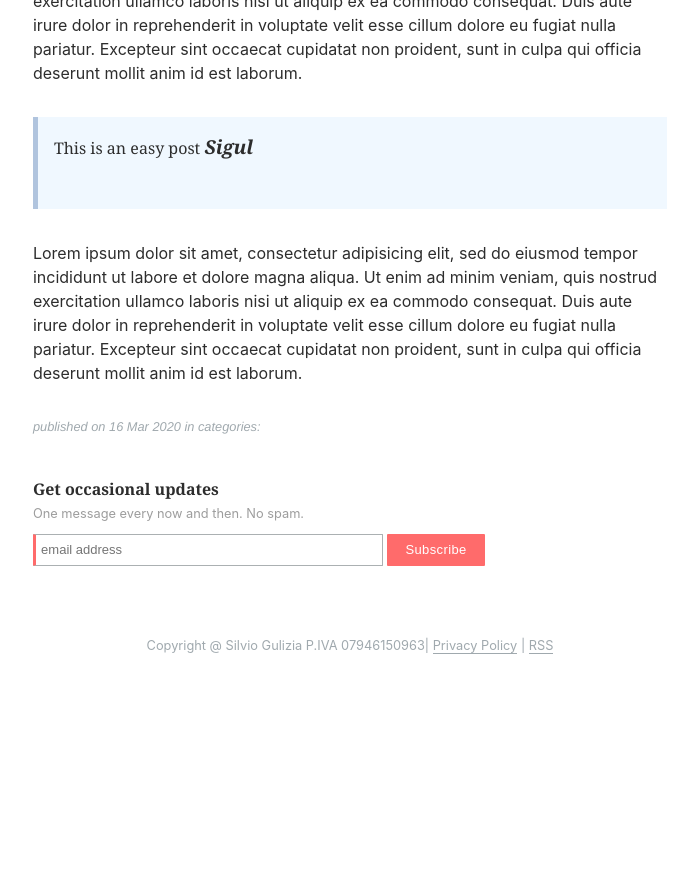
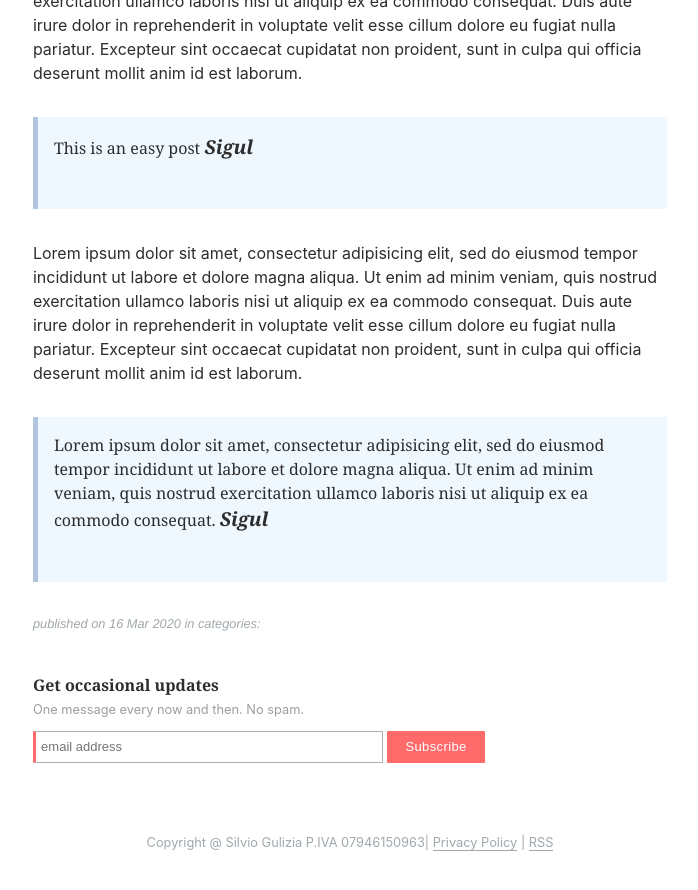
Before and after one commit to sigul/building-jekyll, a Jekyll site: the page built from _posts/2020-03-16-back-to-work.md, in a window 1280 px wide and 900 px high, scrolled down 1237 px. Shown: the top 890 px of the window, without its empty margins (290-988 px from the left). Built offline with Jekyll 4.4.1, drawn with Linux system fonts in a browser that asks for light colours; before the commit the page ends 1940 px from its top, so only the background shows below that.

Commit message:
add text

```diff
--- a/_posts/2020-03-16-back-to-work.md
+++ b/_posts/2020-03-16-back-to-work.md
@@ -37,7 +37,8 @@ consequat. Duis aute irure dolor in reprehenderit in voluptate velit esse
 cillum dolore eu fugiat nulla pariatur. Excepteur sint occaecat cupidatat non
 proident, sunt in culpa qui officia deserunt mollit anim id est laborum.
 
-> This is an easy post <cite>Sigul</cite>
+> This is an easy post
+<cite>Sigul</cite>
 
 Lorem ipsum dolor sit amet, consectetur adipisicing elit, sed do eiusmod
 tempor incididunt ut labore et dolore magna aliqua. Ut enim ad minim veniam,
@@ -45,3 +46,10 @@ quis nostrud exercitation ullamco laboris nisi ut aliquip ex ea commodo
 consequat. Duis aute irure dolor in reprehenderit in voluptate velit esse
 cillum dolore eu fugiat nulla pariatur. Excepteur sint occaecat cupidatat non
 proident, sunt in culpa qui officia deserunt mollit anim id est laborum.
+
+
+> Lorem ipsum dolor sit amet, consectetur adipisicing elit, sed do eiusmod
+tempor incididunt ut labore et dolore magna aliqua. Ut enim ad minim veniam,
+quis nostrud exercitation ullamco laboris nisi ut aliquip ex ea commodo
+consequat.
+<cite>Sigul</cite>
```
